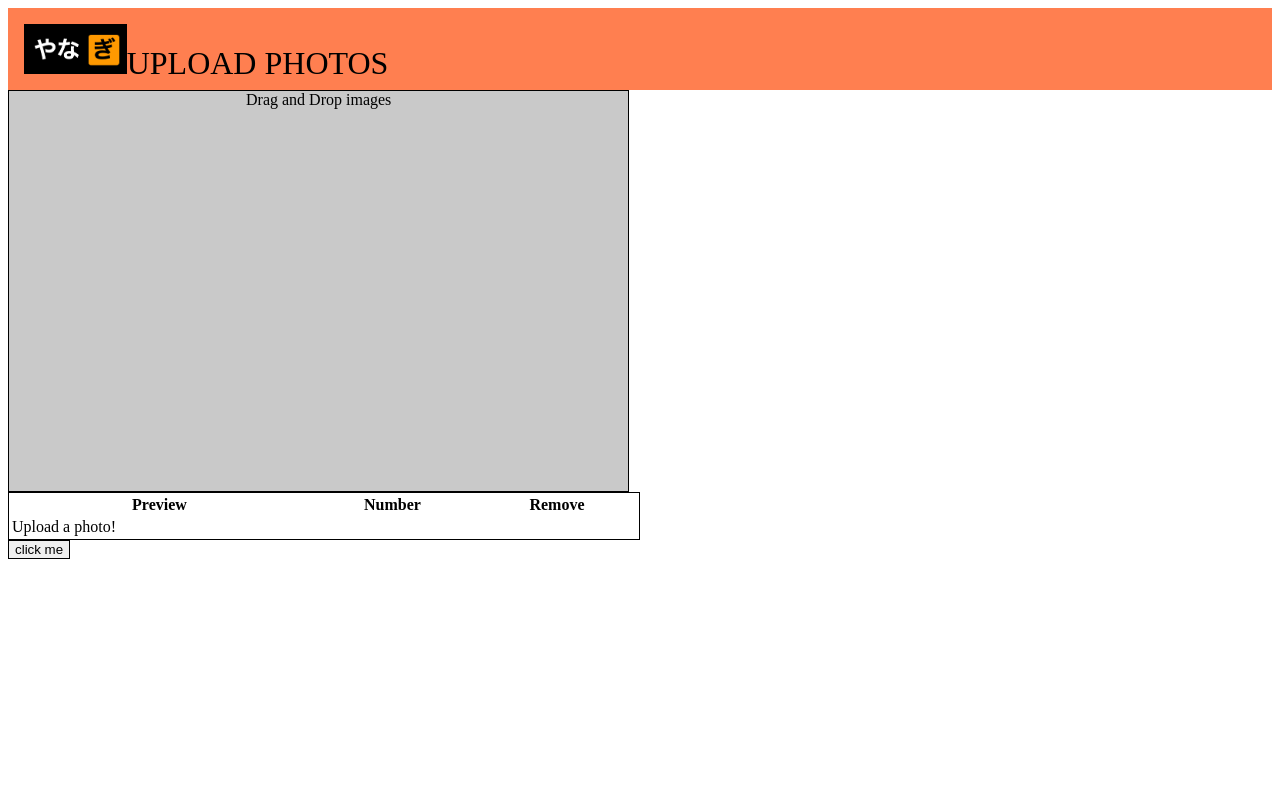
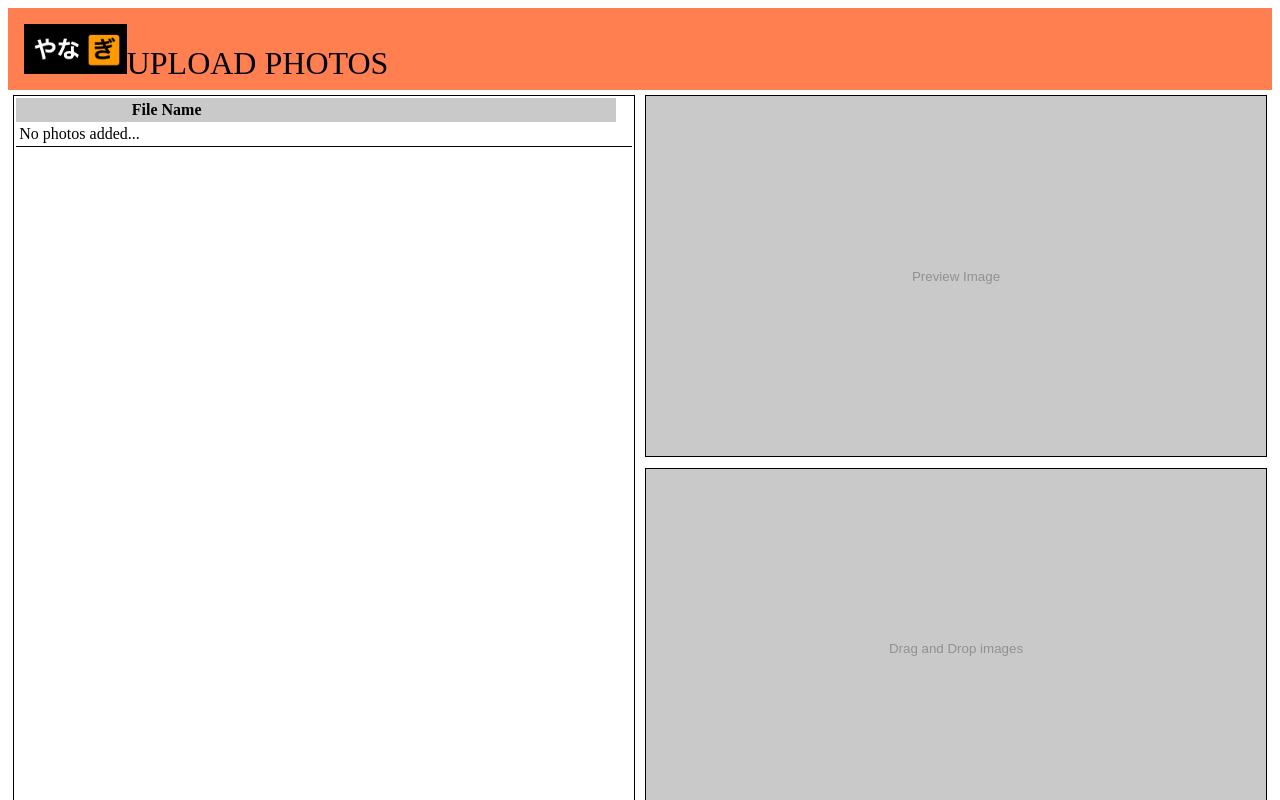
Before and after one commit to bonvoyagehacc/bonvoyage-frontend, a Vue app: page / in a window 1280 px wide. Shown: the top 800 px of the page. Built offline with nearby package versions, Linux system fonts and the light colour scheme.

Commit message:
layout/preview of image

```diff
--- a/src/components/PhotoUpload.vue
+++ b/src/components/PhotoUpload.vue
@@ -4,28 +4,33 @@
         <span>UPLOAD PHOTOS</span>
     </div>
     <div class="body">
-        <div class="drag-and-drop-box" v-cloak @drop.prevent="addPhotoToList" @dragover.prevent>
-            Drag and Drop images
-        </div>
+        <!--List of images added-->
         <table class="uploaded-photo-table">
-            <thead>
-                <th class="table-header">Preview</th>
-                <th class="table-header">Number</th>
-                <th class="table-header">Remove</th>
+            <thead class="table-header">
+                <th>File Name</th>
+                <th></th>
             </thead>
             <tbody>
                 <!--Show a filler box if there are no photos uploaded-->
-                <tr v-if="uploadedPhotos.length == 0">
-                    <td>Upload a photo!</td>
+                <tr v-if="uploadedPhotos.length == 0" class="photo-entry">
+                    <td>No photos added...</td>
                     <td></td>
                 </tr>
-                <tr v-for="photo in uploadedPhotos" :key="photo" v-cloak>
-                <td><img class="image-preview" :src="photo.data"/></td>
-                <td>{{photo.name}}</td>
-                <td><button v-on:click="removePhotoFromList(photo)">X</button></td>
+                <tr v-for="photo in uploadedPhotos" :key="photo" v-cloak class="photo-entry">
+                <td class="photo-name" v-on:click="togglePreview(photo)">{{photo.name}}</td>
+                <td><button class="photo-remove" v-on:click="removePhotoFromList(photo)">X</button></td>
                 </tr>
             </tbody>
         </table>
+        <!--Preview Section-->
+        <button class="preview-image-box" disabled v-cloak>
+            Preview Image
+            <img v-if="previewingImage" :src="imageBeingPreviewed.data"/>
+        </button>
+        <!--Drag and Drop section-->
+        <button class="drag-and-drop-box" disabled v-cloak @drop.prevent="addPhotoToList" @dragover.prevent>
+            Drag and Drop images
+        </button>
         <button class="submit-button" v-on:click="submitPhotos"> click me</button>
     </div>
 
@@ -39,13 +44,17 @@ export default {
         },
         removePhotoFromList: function(photo) {
             // removes photo from uploaded photos
-            this.uploadedPhotos.splice(this.uploadedPhotos.indexOf(photo), 1)
+            let removedPhoto = this.uploadedPhotos.splice(this.uploadedPhotos.indexOf(photo), 1)
+
+            if (removedPhoto[0].data == this.imageBeingPreviewed.data) {
+                this.imageBeingPreviewed = null;
+                this.previewingImage = false;
+            }
         },
         addPhotoToList: async function(event) {
             let photos = [...event.dataTransfer.files];
             // only images allowed
             photos = photos.filter(photo => photo.type.indexOf('image/') >= 0)
-            console.log("photos", photos)
 
             let promises = [];
 
@@ -55,23 +64,26 @@ export default {
 
             let sources = await Promise.all(promises)
             this.uploadedPhotos = this.uploadedPhotos.concat(sources)
-            console.log("uploaded photos", this.uploadedPhotos)
         },
         getBase64(file) { // courtesy of https://github.com/fabiofranchino/vue-drop-image-and-preview/blob/master/src/components/DropImages.vue
             const reader = new FileReader()
             return new Promise(resolve => {
                 reader.onload = ev => {
-                    console.log("ev,", ev)
                     resolve({"data": ev.target.result, "name": file.name})
                 }
-                console.log("file,", file)
                 reader.readAsDataURL(file)
             })
+        },
+        togglePreview: function(photo) {
+            this.previewingImage = true;
+            this.imageBeingPreviewed = photo;
         }
     },
     data() {
         return {
-            uploadedPhotos: []
+            uploadedPhotos: [],
+            previewingImage: false,
+            imageBeingPreviewed: null,
         }
     }
 }
@@ -80,12 +92,14 @@ export default {
 <style>
 .drag-and-drop-box{
     position: relative;
-    display: inline-block;
     background-color: #c9c9c9;
     text-align: center;
-    height: 50vh;
+    height: 45vh;
     width: 49%;
-    border: 1px solid black;
+    margin: 0.5%;
+    border: 0px;
+    outline: 1px solid black;
+    float: right;
 }
 
 .header {
@@ -93,6 +107,35 @@ export default {
     height: 50px;
     padding: 1rem;
     font-size: 2rem;
+}
+
+.photo-entry {
+    border-bottom: 1px solid black;
+}
+
+.photo-name:hover {
+    background-color: #c9c9c9;
+    cursor: pointer;
+}
+
+.photo-remove {
+    float: right;
+}
+
+.preview-image-box {
+    position: relative;
+    background-color: #c9c9c9;
+    text-align: center;
+    height: 45vh;
+    width: 49%;
+    margin: 0.5%;
+    border: 0px;
+    float: right;
+    outline: 1px solid black;
+}
+
+.table-header {
+    background-color: #c9c9c9;
 }
 
 .image-preview {
@@ -105,14 +148,42 @@ export default {
 }
 
 .submit-button {
-    border: 1px solid black;
+    padding: 5rem;
+    border: 0px;
     border-radius: 0px;
+    outline: 1px solid black;
+}
+
+.submit-button:hover {
+    background-color: lightblue;
+    cursor: pointer;
 }
 
 .uploaded-photo-table {
     position: relative;
-    border: 1px solid black;
+    float: left;
+    border: 0px;
+    outline: 1px solid black;
     max-width: 50%;
-    width: 50%;
+    height: 90vh;
+    width: 49%;
+    margin: 0.5%;
+    overflow-y: scroll;
 }
+
+tbody {
+    display: block;
+    overflow: auto;
+    height: 90vh;
+}
+
+thead, tbody tr {
+    display: table;
+    width: 100%;
+    table-layout: fixed;/* even columns width , fix width of table too*/
+}
+thead {
+    width: calc( 100% - 1em )/* scrollbar is average 1em/16px width, remove it from thead width */
+}
+
 </style>
```
